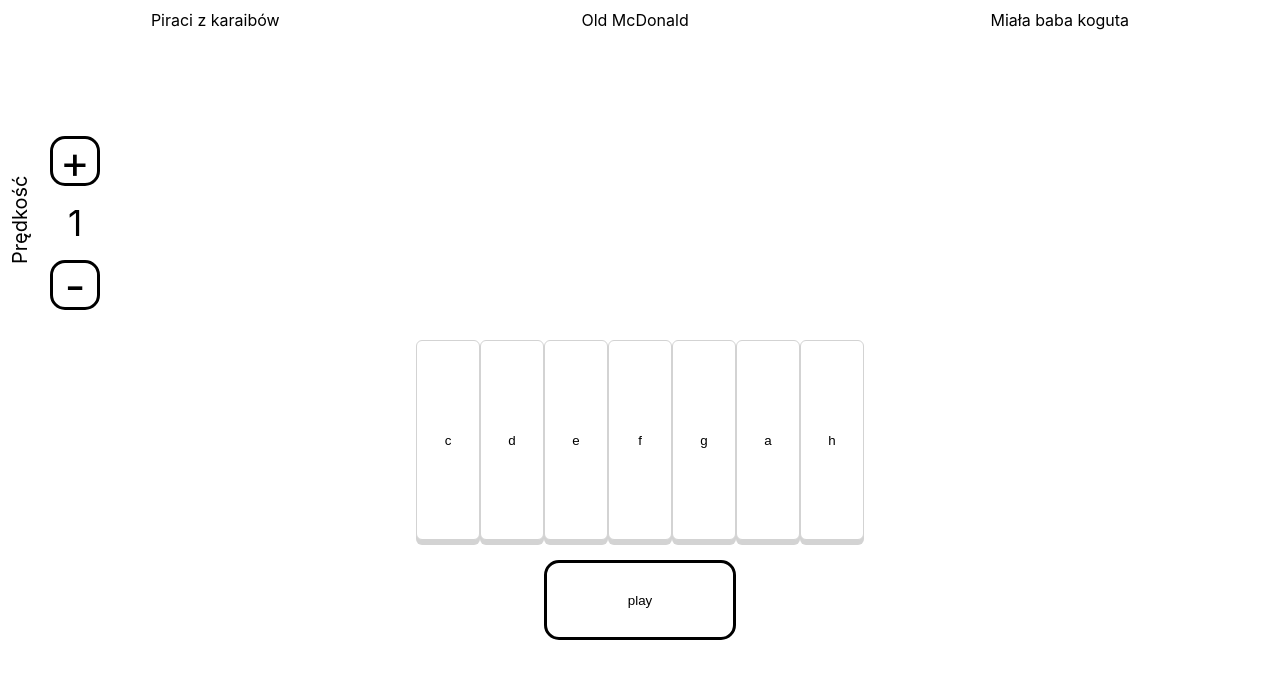
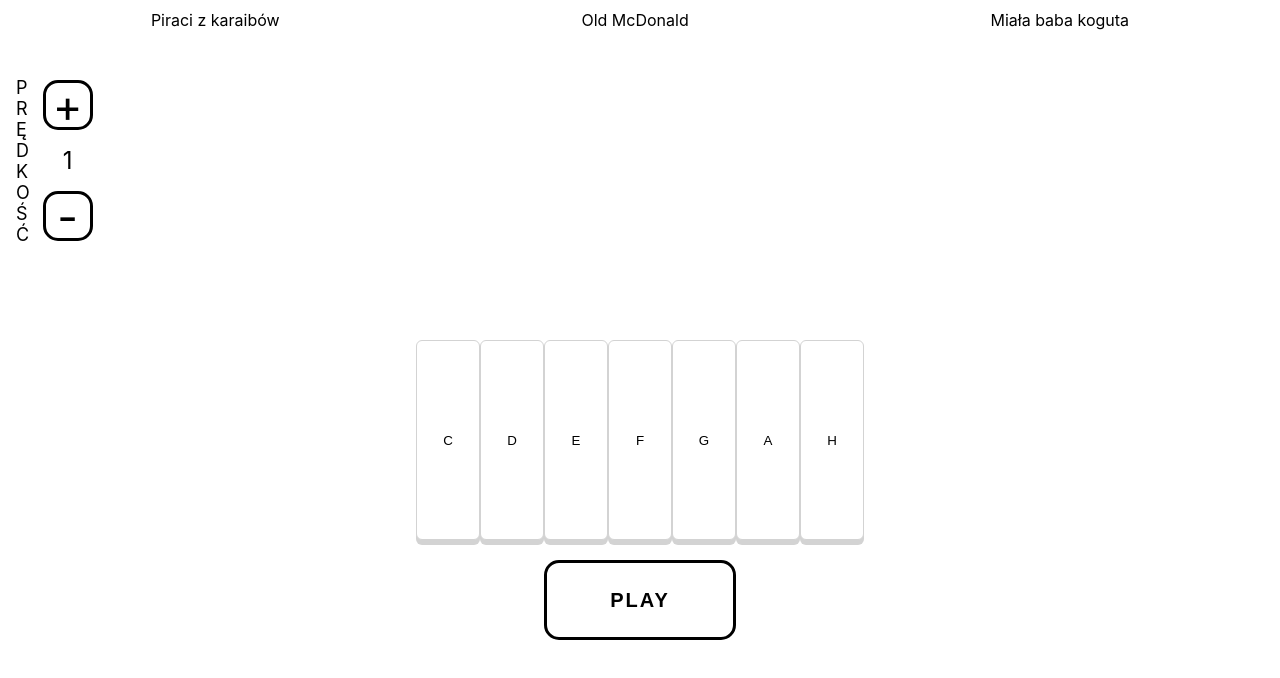
Before and after one commit to KamilSend/ekeyboard, a React (Create React App) app: page /Miala_baba_koguta in a window 1280 px wide. Shown: the top 678 px of the page. Built offline with nearby package versions, Linux system fonts and the light colour scheme; what uifx would draw is missing.

Commit message:
import sas files

```diff
--- a/src/App.js
+++ b/src/App.js
@@ -102,7 +102,6 @@ class App extends React.Component{
                     <PlayButton/>
                 </div>
              </BrowserRouter>
-
         );
     }
 }
--- a/src/App.scss
+++ b/src/App.scss
@@ -1,19 +1,4 @@
-@mixin respond($breakpoint) {
-  @if $breakpoint == phone {
-    @media only screen and (max-width: 600px) { @content };
-  }
-
-  @if $breakpoint == phone-land {
-    @media only screen and (max-height: 450px) { @content };
-  }
-
-  @if $breakpoint == tab-port {
-    @media only screen and (max-width: 799px) { @content };
-  }
-  @if $breakpoint == tab-land {
-    @media only screen and (max-width: 1000px) { @content };
-  }
-}
+@import "./Variables.scss";
 
 html,body,ul, ul,a{
   overflow: hidden;
@@ -35,29 +20,7 @@ html,body,ul, ul,a{
   flex-direction: column;
   align-items: center;
 
-  //span{
-  //  padding:3px;
-  //}
-
   .letter{
     letter-spacing: 5px;
   }
 }
-
-.velocitySpanWrapper{
-  top:18vh;
-  left:10px;
-  width:4vh;
-  height:300px;
-  position: absolute;
-}
-
-.velocitySpan{
-  position: relative;
-  top:1vh;
-  left:-90px;
-  width:200px;
-  display: block;
-  transform: rotate(-90deg);
-  font-size: 20px;
-}
--- /dev/null
+++ b/src/Variables.scss
@@ -0,0 +1,16 @@
+@mixin respond($breakpoint) {
+  @if $breakpoint == phone {
+    @media only screen and (max-width: 600px) { @content };
+  }
+
+  @if $breakpoint == phone-land {
+    @media only screen and (max-height: 450px) { @content };
+  }
+
+  @if $breakpoint == tab-port {
+    @media only screen and (max-width: 799px) { @content };
+  }
+  @if $breakpoint == tab-land {
+    @media only screen and (max-width: 1000px) { @content };
+  }
+}
--- a/src/components/Buttons.scss
+++ b/src/components/Buttons.scss
@@ -1,3 +1,5 @@
+@import "../Variables.scss";
+
 .PlayButton{
   position: absolute;
   min-width:15vw;
@@ -5,8 +7,10 @@
   left:50%;
   top:75%;
   transform: translate(-50%,-50%);
-
-
+  text-transform: uppercase;
+  font-size: 20px;
+  letter-spacing: 2px;
+  font-weight: bold;
 }
 
 .whiteButton{
@@ -23,23 +27,48 @@
   }
 }
 
+.velocityWrapper{
+  position: absolute;
+  top:8vh;
+  left:2vh;
+  display:flex;
+  flex-direction: row;
+  justify-content: center;
+  align-items: center;
+  font-size: 18px;
+
+  @include respond (phone){
+    font-size:14px;
+  }
+}
+
+.velocitySpanWrapper{
+}
+
 .velocityButtonsWrapper{
-  position: absolute;
-  top:15vh;
-  left:30px;
-  display:flex;
+  font-size: 24px;
+  display: flex;
   flex-direction: column;
   justify-content: center;
   align-items: center;
-  font-size: 35px;
+
+  @include respond (phone){
+    font-size:18px;
+  }
 }
 
 .velocityButton{
   width:50px;
   height:50px;
-  margin: 2vh 20px 2vh 20px;
+  margin: 2vh 1vw 2vh 1vw;
   display:flex;
   justify-content: center;
   align-items: center;
   font-size:45px;
+
+  @include respond (phone){
+    width:35px;
+    height:35px;
+    font-size:30px;
+  }
 }
--- a/src/components/PianoKey.scss
+++ b/src/components/PianoKey.scss
@@ -1,19 +1,4 @@
-@mixin respond($breakpoint) {
-  @if $breakpoint == phone {
-    @media only screen and (max-width: 600px) { @content };
-  }
-
-  @if $breakpoint == phone-land {
-    @media only screen and (max-height: 450px) { @content };
-  }
-
-  @if $breakpoint == tab-port {
-    @media only screen and (max-width: 800px) { @content };
-  }
-  @if $breakpoint == tab-land {
-    @media only screen and (max-width: 1000px) { @content };
-  }
-}
+@import "../Variables.scss";
 
 .pianoKey{
     min-width: 5vw;
@@ -24,6 +9,7 @@
     outline:none;
     box-shadow: 0 5px 0 0 lightgrey;
     transition: .1s;
+    text-transform: uppercase;
 
   @include respond(tab-port){
     min-width: 10vw;
--- a/src/components/PlayButton.js
+++ b/src/components/PlayButton.js
@@ -125,14 +125,25 @@ class PlayButton extends React.Component{
                 {this.state.active?<Song play={this.state.active}/>:null}
 
                 <button onClick={this.handlePlayClick} className="PlayButton whiteButton">{!this.state.active?'play':'stop'}</button>
-                <div className="velocityButtonsWrapper">
-                    <VelocityUp velocityup={this.handleVelocityUpClick}/>
-                    <span>{this.state.velocity}</span>
-                    <VelocityDown velocitydown={this.handleVelocityDownClick}/>
+                <div className="velocityWrapper">
+                    <div className="velocitySpanWrapper">
+                        <span>P</span><br/>
+                        <span>R</span><br/>
+                        <span>Ę</span><br/>
+                        <span>D</span><br/>
+                        <span>K</span><br/>
+                        <span>O</span><br/>
+                        <span>Ś</span><br/>
+                        <span>Ć</span><br/>
+                    </div>
+                    <div className="velocityButtonsWrapper">
+                        <VelocityUp velocityup={this.handleVelocityUpClick}/>
+                        <span>{this.state.velocity}</span>
+                        <VelocityDown velocitydown={this.handleVelocityDownClick}/>
+                    </div>
+
                 </div>
-                <div className="velocitySpanWrapper">
-                    <span className="velocitySpan">Prędkość</span>
-                </div>
+
 
             </>
         )
--- a/src/components/Song.scss
+++ b/src/components/Song.scss
@@ -1,3 +1,5 @@
+@import "../Variables.scss";
+
 $base-color: #c6538c;
 $lettersYup:-34vh;
 $lettersYdown:90vh;
--- a/src/components/Songs.scss
+++ b/src/components/Songs.scss
@@ -1,3 +1,5 @@
+@import "../Variables.scss";
+
 nav.main{
   display: block;
 
--- a/src/songs/Miala_baba_koguta.scss
+++ b/src/songs/Miala_baba_koguta.scss
@@ -1,3 +1,5 @@
+@import "../Variables.scss";
+
 $lettersYup:-34vh;
 $lettersYdown:140vh;
 $babaDuration:11000;
--- a/src/songs/Old_McDonald.scss
+++ b/src/songs/Old_McDonald.scss
@@ -1,3 +1,5 @@
+@import "../Variables.scss";
+
 $lettersYup:-34vh;
 $lettersYdown:90vh;
 $oldDuration:9000;
--- a/src/songs/Piraci_z_karaibow.scss
+++ b/src/songs/Piraci_z_karaibow.scss
@@ -1,3 +1,5 @@
+@import "../Variables.scss";
+
 $lettersYup:-34vh;
 $lettersYdown:90vh;
 $piraciDuration:9000;
```
